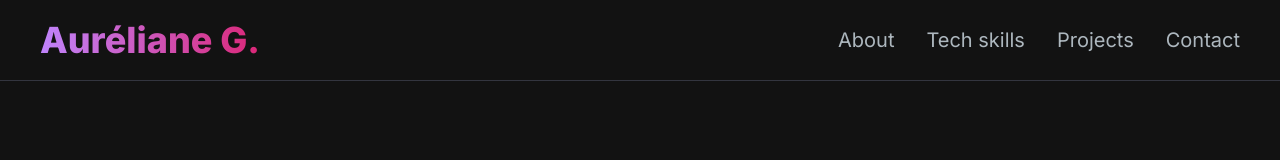
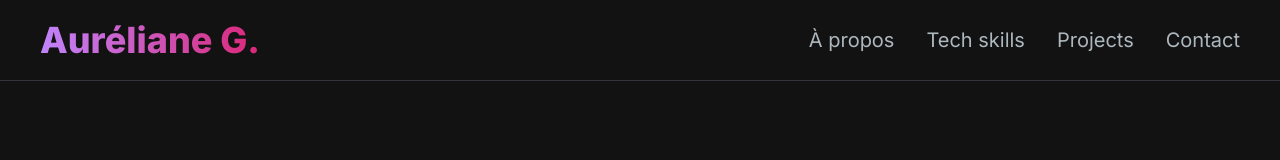
Before and after one commit to Lameuhton/portfolio, a Next.js app: page / in a window 1280 px wide. Shown: the top 160 px of the page. Built offline with nearby package versions, Linux system fonts and the light colour scheme.

Commit message:
removed some effects on navbar

```diff
--- a/src/app/components/NavLink.jsx
+++ b/src/app/components/NavLink.jsx
@@ -15,7 +15,6 @@ const NavLink = ({ href, title, isActive, setActivePage  }) => {
         onClick={handleClick}
         >
         {title}
-        {isActive && <div className="h-1 bg-primary-500 rounded-t-md"></div>}
         </motion.a>
     </Link>
     );
--- a/src/app/components/Navbar.jsx
+++ b/src/app/components/Navbar.jsx
@@ -7,7 +7,7 @@ import MenuOverlay from './MenuOverlay';
 
 const navLinks = [
     {
-        title: "About",
+        title: "À propos",
         path: "/"
     },
     {
@@ -48,7 +48,7 @@ export const Navbar = () => {
                     <ul className='flex p-4 md:p-0 md:flex-row md:space-x-8 mt-0'>
                         {navLinks.map((link, index) =>(
                             <li key={index}>
-                                <NavLink href={link.path} title={link.title} isActive={link.path === activePage} setActivePage={setActivePage} />
+                                <NavLink href={link.path} title={link.title} isActive={link.path === activePage}/>
                             </li>
                         ))}
                     </ul>
```
